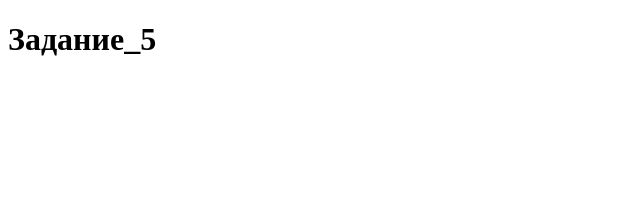
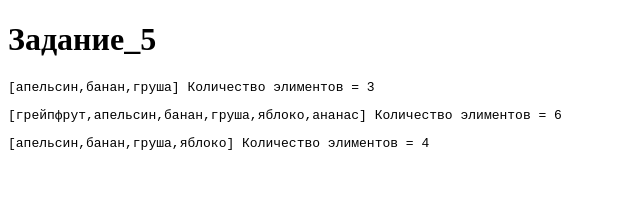
Before and after one commit to Oksunny/Oksunny.github.io, a plain HTML site: page Home Task/arr/Задание_5.html in a window 1280 px wide. Shown: the whole page, without its empty margins (0-640 px from the left). Drawn offline with Linux system fonts and the light colour scheme.

Commit message:
Update Задание_5.html

```diff
--- a/Home Task/arr/Задание_5.html
+++ b/Home Task/arr/Задание_5.html
@@ -8,6 +8,17 @@
 	<h1>Задание_5</h1>
 
 	<script>
+	var fruits = ["апельсин","банан", "груша"];
+	document.write("<pre>[" + fruits.join(",") + "] Количество элиментов = " + fruits.length + "<pre>" );
+	console.log(fruits.length, fruits)
+	fruits.push("яблоко", "ананас");
+	fruits.unshift("грейпфрут")
+	document.write("<pre>[" + fruits.join(",") + "] Количество элиментов = " + fruits.length + "<pre>" );
+	console.log(fruits.length, fruits);
+	fruits.shift();
+	fruits.pop();
+	document.write("<pre>[" + fruits.join(",") + "] Количество элиментов = " + fruits.length + "<pre>" );
+	console.log(fruits.length, fruits);
 
 
 	</script>
```
